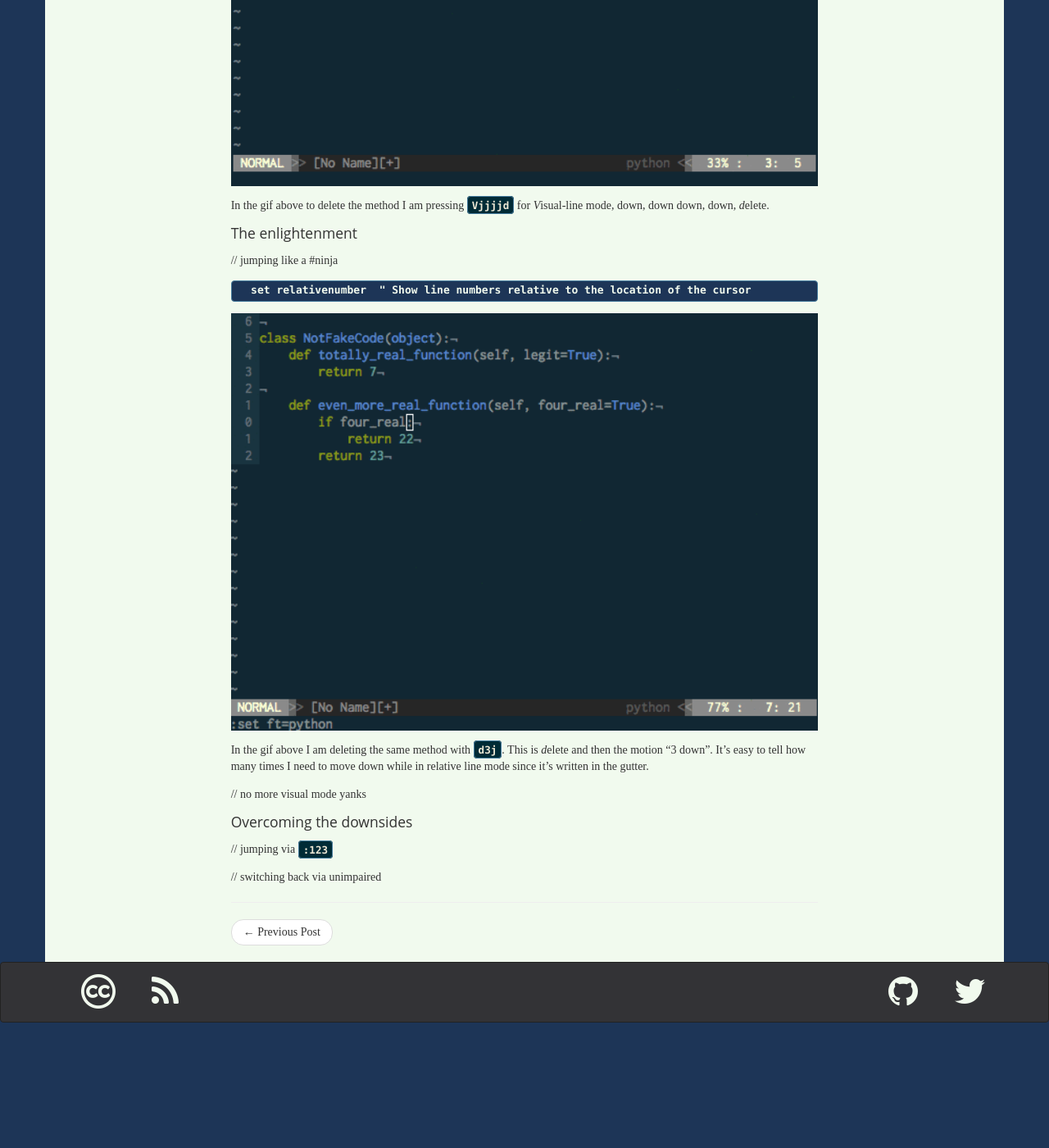
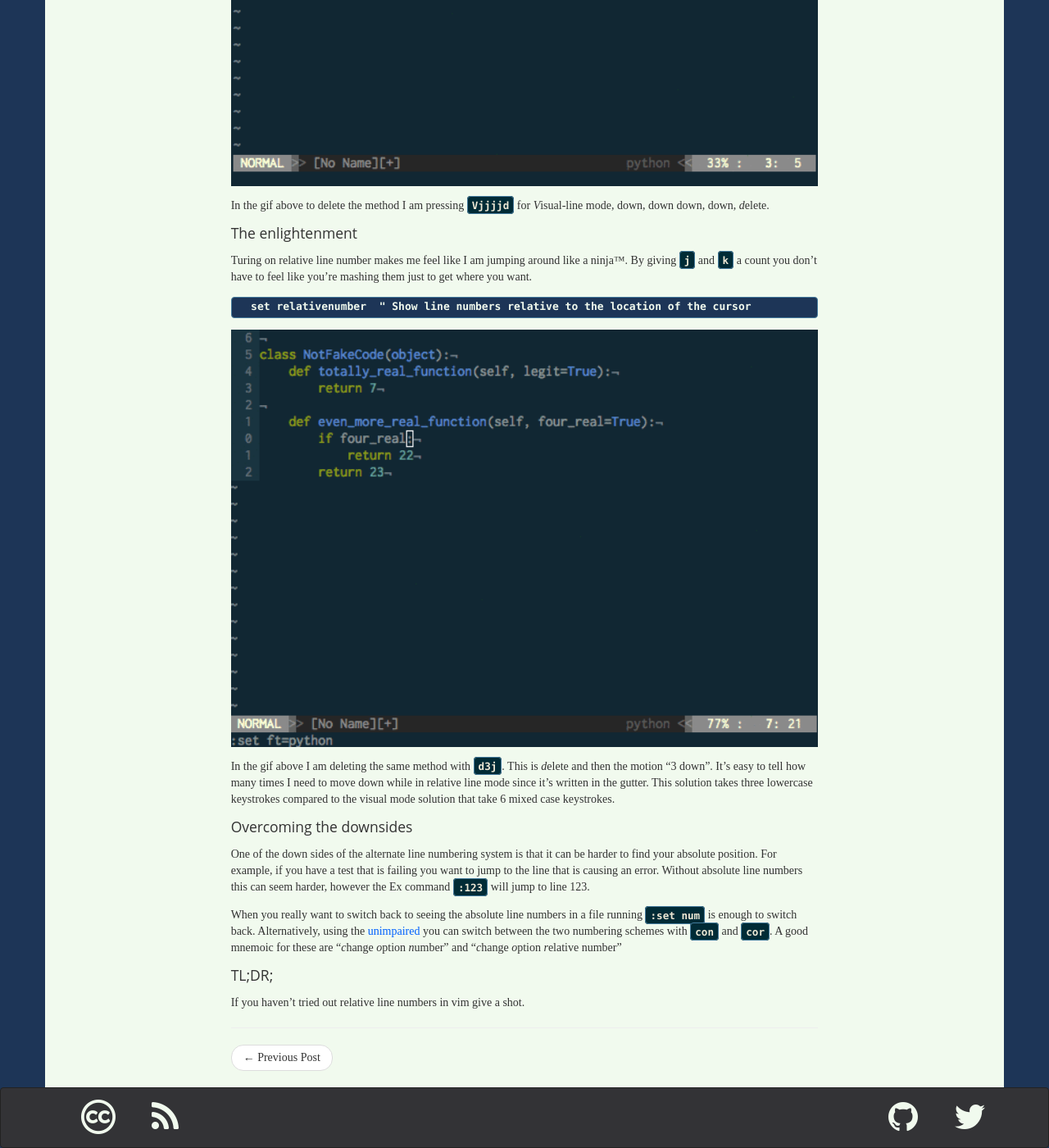
Before and after one commit to hockeybuggy/hockeybuggy.com, a Jekyll site: the page built from _posts/2016-08-26-main_5VdbYb5a.md, in a window 1280 px wide and 1400 px high, scrolled down 816 px. Shown: the whole window at 82% size. Built offline with Jekyll 4.4.1, drawn with Linux system fonts in a browser that asks for light colours; before the commit the page ends 2063 px from its top, so only the background shows below that.

Commit message:
Fill in some extra paragraphs.

````diff
--- a/_posts/2016-08-26-main_5VdbYb5a.md
+++ b/_posts/2016-08-26-main_5VdbYb5a.md
@@ -30,7 +30,9 @@ In the gif above to delete the method I am pressing `Vjjjjd` for
 
 ## The enlightenment
 
-// jumping like a #ninja
+Turing on relative line number makes me feel like I am jumping around like a
+ninja&trade;. By giving `j` and `k` a count you don't have to feel like you're
+mashing them just to get where you want.
 
 ``` VimL
   set relativenumber  " Show line numbers relative to the location of the cursor
@@ -40,12 +42,26 @@ In the gif above to delete the method I am pressing `Vjjjjd` for
 
 In the gif above I am deleting the same method with `d3j`. This is *d*elete and
 then the motion "3 down". It's easy to tell how many times I need to move down
-while in relative line mode since it's written in the gutter.
-
-// no more visual mode yanks
+while in relative line mode since it's written in the gutter. This solution
+takes three lowercase keystrokes compared to the visual mode solution that take
+6 mixed case keystrokes.
 
 ## Overcoming the downsides
 
-// jumping via `:123`
+One of the down sides of the alternate line numbering system is that it can be
+harder to find your absolute position. For example, if you have a test that is
+failing you want to jump to the line that is causing an error. Without absolute
+line numbers this can seem harder, however the Ex command `:123` will jump to
+line 123.
 
-// switching back via unimpaired
+When you really want to switch back to seeing the absolute line numbers in a
+file running `:set num` is enough to switch back. Alternatively, using the
+[unimpaired][UNIMPAIRED] you can switch between the two numbering schemes with
+`con` and `cor`. A good mnemoic for these are "*c*hange *o*ption *n*umber" and
+"*c*hange *o*ption *r*elative number"
+
+## TL;DR;
+
+If you haven't tried out relative line numbers in vim give a shot.
+
+[UNIMPAIRED]: https://github.com/tpope/vim-unimpaired
````
